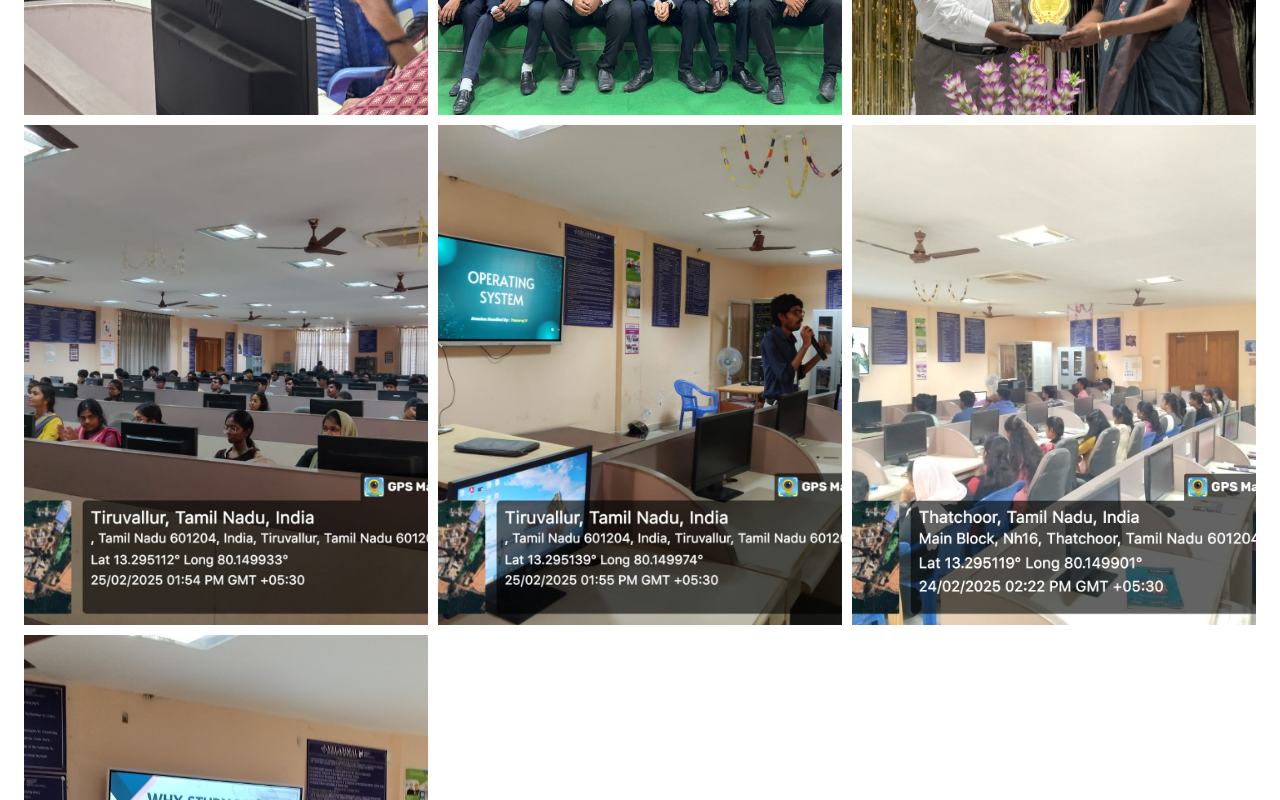
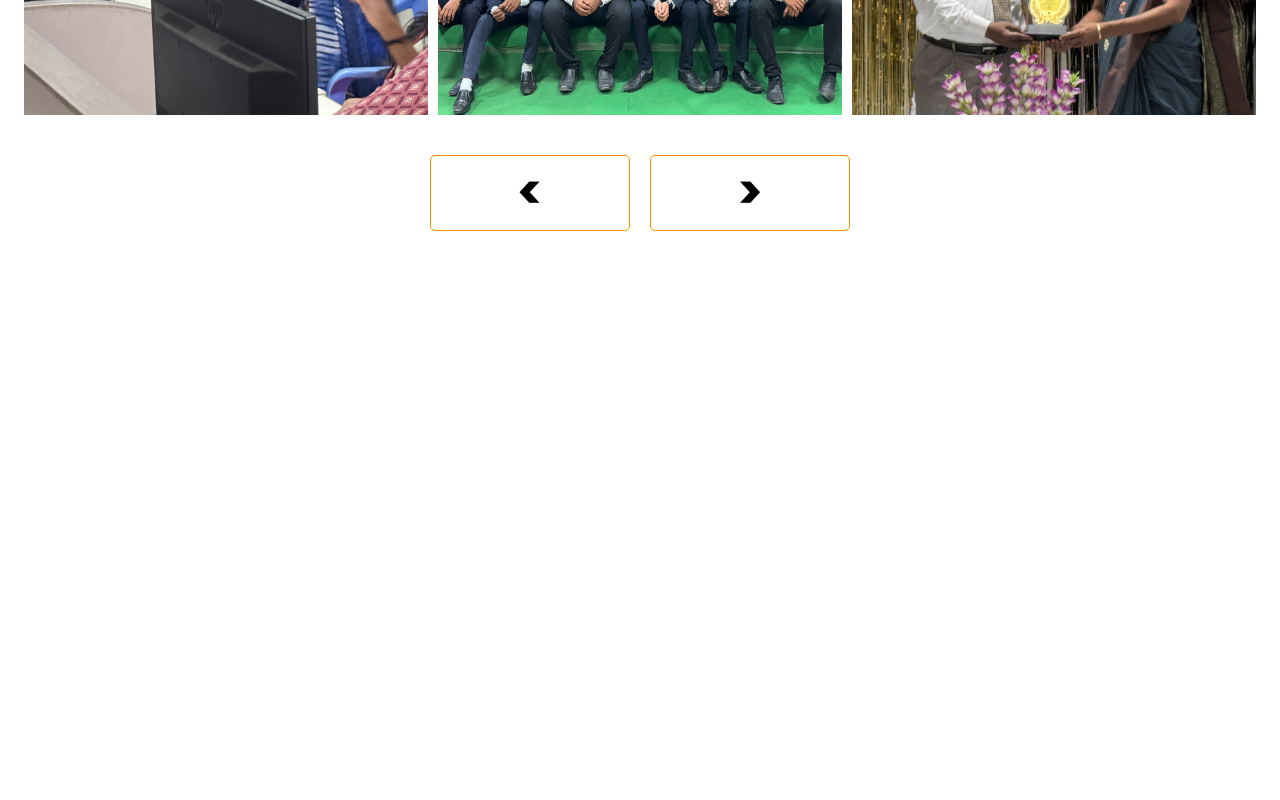
Before and after one commit to sivam72/ACM, a React (Vite) app: page /gallery in a window 1280 px wide. Shown: the part 1320-2120 px from the top of the page. After the commit the page ends 1567 px from the top, so only its background shows below. Built offline with nearby package versions, Linux system fonts and the light colour scheme; a web font is replaced by a local one.

Commit message:
added navigation for gallery

```diff
--- a/src/components/Navbar.jsx
+++ b/src/components/Navbar.jsx
@@ -57,10 +57,9 @@ const Navcontainer = styled.div`
             font-size: 1.7rem;
             color: #000;
             text-decoration:none;
-            font-weight: 500;
             padding: .5rem;
             border:1px solid transparent;
-            transition:color 300ms ease,border 300ms ease-out;
+            transition: color 300ms ease,border 300ms ease-out;
 
             &:hover{
                 color: var(--clr_1);
@@ -101,12 +100,10 @@ const Navcontainer = styled.div`
         display: none;
         place-items: center;
 
-
         a{
             font-size: 1rem;
             color: #000;
             text-decoration:none;
-            font-weight: 500;
             padding: .5rem;
             border:1px solid transparent;
             transition:color 300ms ease,border 300ms ease-out;
--- a/src/index.scss
+++ b/src/index.scss
@@ -79,7 +79,7 @@ $clr-1: #ffe600;
     transition: background-color 300ms;
 
     &.subm {
-        border:2px solid var(--clr_1);
+        border: 2px solid var(--clr_1);
         font-size: 1.2rem;
 
         &:hover {
@@ -121,12 +121,10 @@ $clr-1: #ffe600;
 
 .nav {
     background-color: transparent;
-    color: #000;
-    transition:  height 500ms ease-in,color 200ms, background-color 300ms ease-out;
+    transition: height 500ms ease-in, color 200ms, background-color 300ms ease-out;
 }
 
 .scrolled {
-    background-color: #ffffff;;
-    color: #000;
+    background-color: #ffffff;
     box-shadow: 1px 1px 10px #e0e0e0;
 }
--- a/src/page/Gallery.jsx
+++ b/src/page/Gallery.jsx
@@ -18,6 +18,42 @@ const Gallerycomponent = styled.section`
       font-weight: 800;
       text-align: center;
       letter-spacing: 5px;
+    }
+  }
+
+  .gallery_nav {
+    display: flex;
+    justify-content: center;
+    padding: 1rem;
+
+    .nav_arrow {
+      background-color: #fff;
+      width: 200px;
+      border: 1px solid var(--clr_1);
+      border-radius: 5px;
+      margin:0px 10px ;
+      font-family: var(--font-2);
+      font-size: 3rem;
+      font-weight: 700;
+      transition: background-color 300ms;
+
+      &:hover {
+        background-color: var(--clr_1);
+      }
+
+      &:active {
+        background-color: color.scale(#f0a80c, $lightness: 10%);
+      }
+
+      @media (max-width: 1025px){
+        width: 150px;
+        font-size: 2.5rem;
+      }
+
+      @media (max-width: 769px){
+        width: 100px;
+        font-size: 2rem;
+      }
     }
   }
 `
@@ -42,9 +78,19 @@ const Galleryview = styled.section`
 
     .image_container {
       img{
+        position: relative;
         object-fit: cover;
         height: 500px;
         width: 100%;
+
+        transition: scale 300ms ease,
+                    border-radius 200ms ease-in;
+
+        &:hover {
+          cursor: pointer;
+          z-index: 5;
+          scale: 102%;
+        }
       }
     }
   }
@@ -58,6 +104,27 @@ function Gallery(props) {
     setHeight(navHeight.current.offsetHeight)
   }, [])
 
+  const [start,setStart] = useState(gallery_data[gallery_data.length-1].id);
+  const [end,setEnd] = useState((gallery_data[gallery_data.length-1].id)-5);
+
+  const handlePrev = ()=>{
+    setEnd(start)
+    if(start + 5 <= gallery_data.length){
+      setStart(prev => prev + 5);
+    }else{
+      setStart(gallery_data.length);
+    }
+  }
+
+  const handleNext = ()=>{
+    setStart(end)
+    if(start - 5 < 0){
+      setEnd(1);
+    }else{
+      setEnd(prev => prev - 5);
+    }
+  }
+
   return (
     <Gallerycomponent height={height.toString()}>
       <div className='hero background-element'>
@@ -65,15 +132,18 @@ function Gallery(props) {
       </div>
       <Galleryview>
         <div className="gallery_grid" >
-          {[...gallery_data].reverse().map(data => {
-            return (
+          {[...gallery_data].reverse().filter(data => data.id <= start && data.id >= end).map(data => {
+              return(
               <article className='image_container' key={data.id}>
                 <img src={data.image} />
-              </article>
-            )
+              </article>)
           })}
         </div>
       </Galleryview>
+      <div className='gallery_nav'>
+        <button className='nav_arrow' onClick={handlePrev}>{'<'}</button>
+        <button className='nav_arrow' onClick={handleNext}>{'>'}</button>
+      </div>
     </Gallerycomponent>
   )
 }
```
